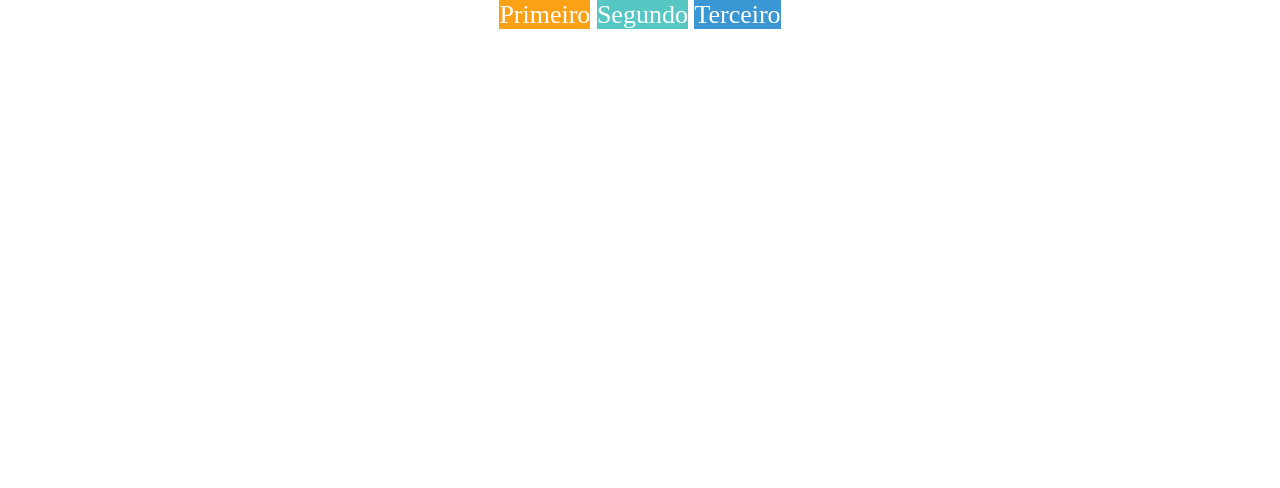
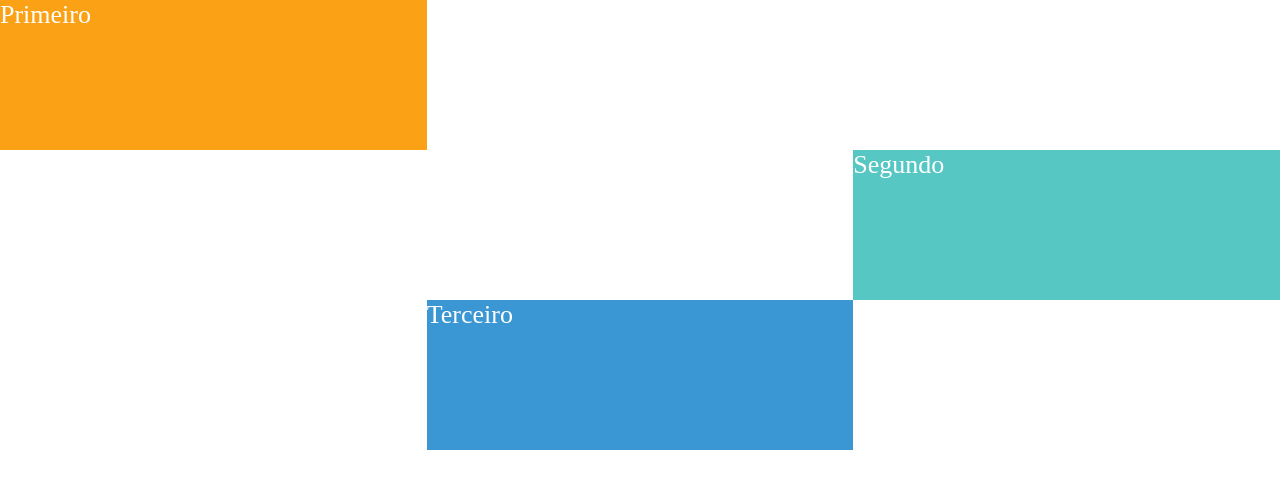
Before and after one commit to marlondck/pare-de-chutar-css, a plain HTML site: page index.html in a window 1280 px wide. Drawn offline with Linux system fonts and the light colour scheme.

Commit message:
display block

```diff
--- a/style.css
+++ b/style.css
@@ -1,12 +1,11 @@
 .example {
   color: #fff;
-  text-align: center;
 }
 
 .example-item {
   width: 33.333%;
   height: 150px;
-  display: inline;
+  display: block;
 }
 
 .example-item_first {
@@ -14,7 +13,9 @@
 }
 .example-item_second {
   background-color: #57c7c3;
+  margin-left: auto;
 }
 .example-item_third {
   background-color: #3b97d3;
+  margin: auto;
 }
```
Also changed, not shown: 1 other file.
